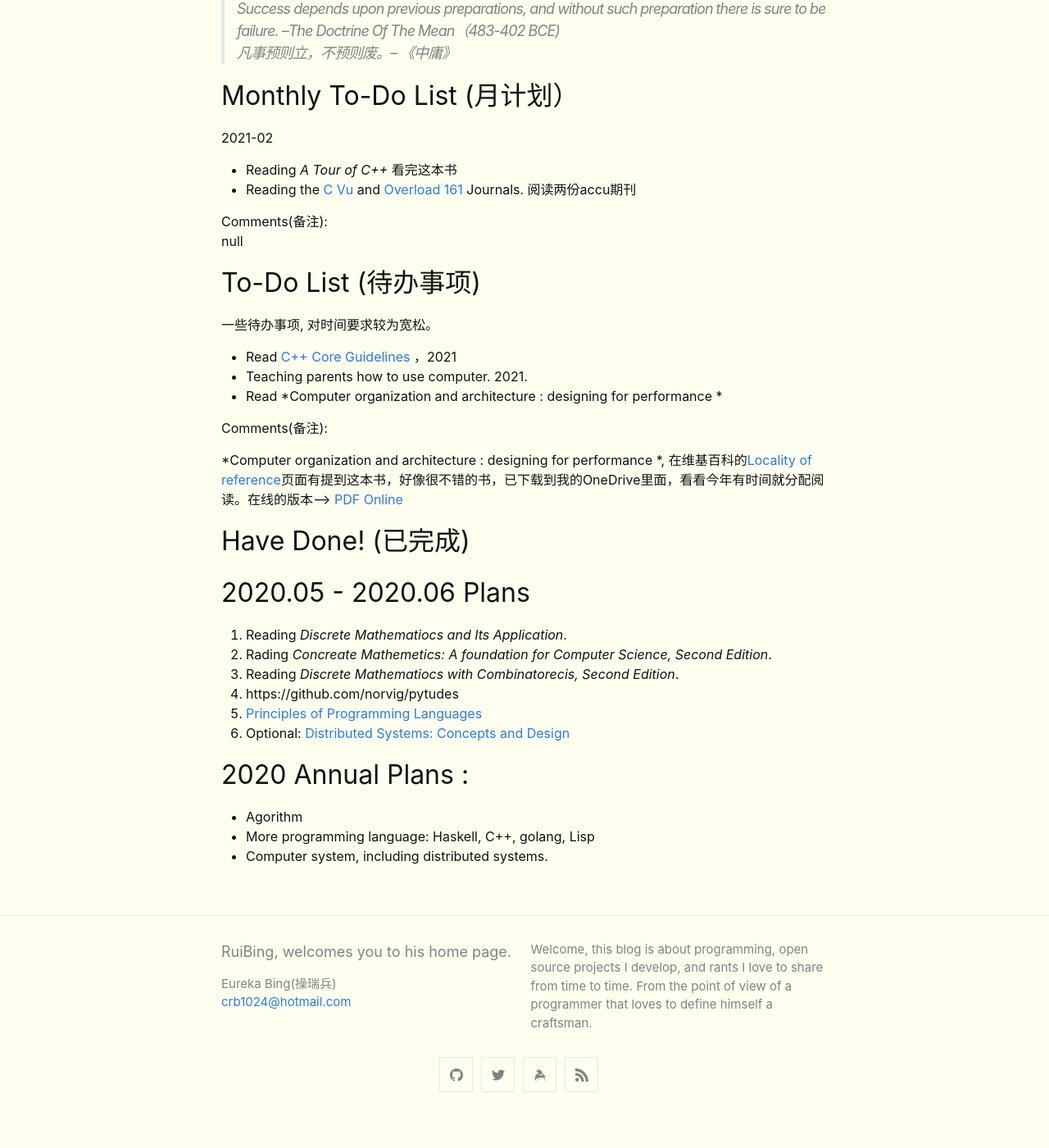
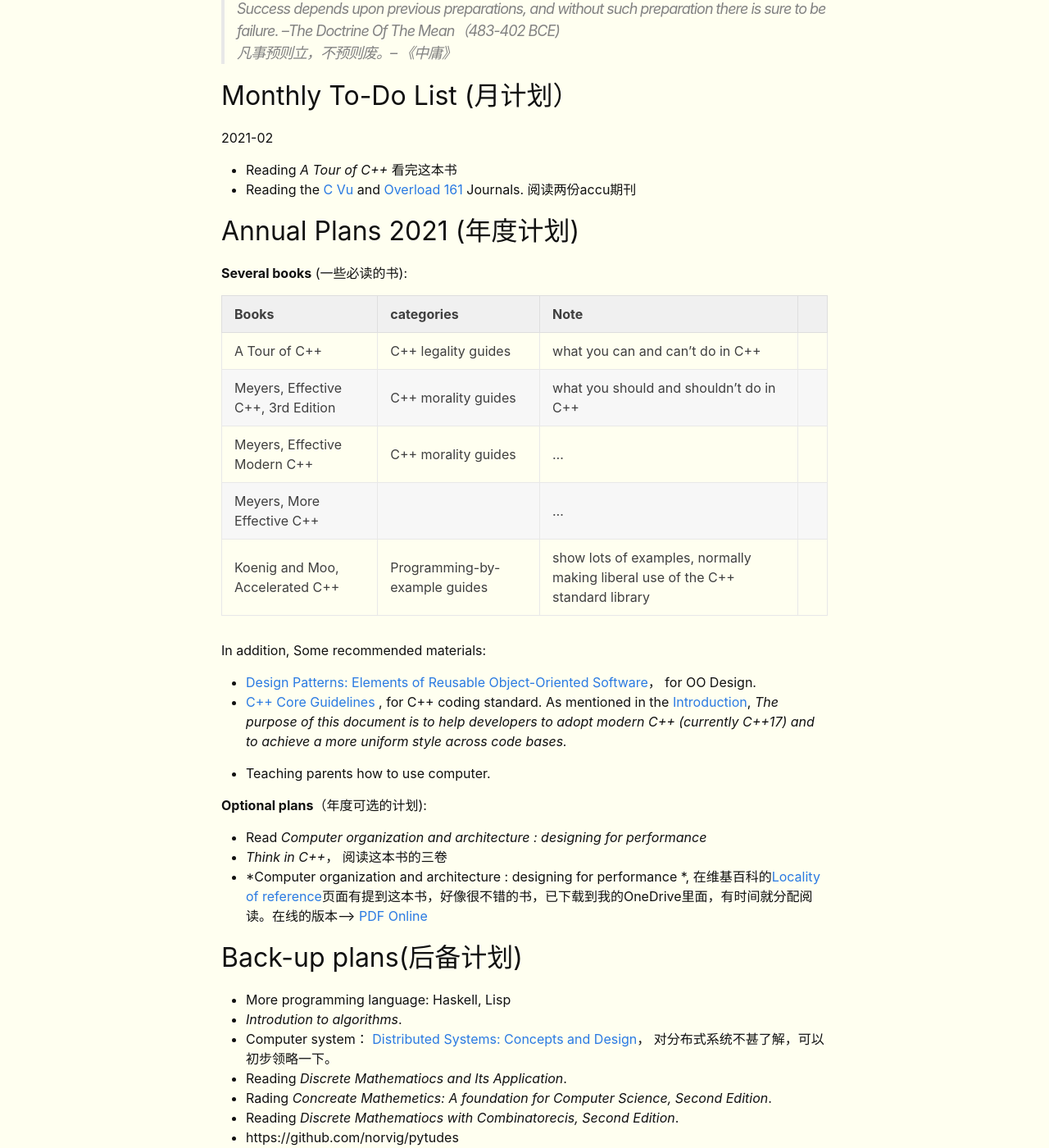
Before and after one commit to crb912/crb912.github.io, a Jekyll site: the page built from _posts/2099-12-28-My-Plans.md, in a window 1280 px wide and 1400 px high, scrolled down 197 px. Shown: the whole window at 82% size. Built offline with Jekyll 4.4.1, drawn with Linux system fonts in a browser that asks for light colours; before the commit the page ends 1559 px from its top, so only the background shows below that; some of the changed text lies outside the part shown.

Commit message:
update my plans

```diff
--- a/_posts/2099-12-28-My-Plans.md
+++ b/_posts/2099-12-28-My-Plans.md
@@ -15,34 +15,50 @@ category: private
 - Reading *A Tour of C++*   看完这本书
 - Reading the [C Vu](https://members.accu.org/index.php/journal/cvu_by_cover) and [Overload 161](https://accu.org/journals/overload/29/161/overload161.pdf)  Journals.  阅读两份accu期刊
 
-Comments(备注):
-null
+
+## Annual Plans 2021 (年度计划) <a name="annual_plans_2021"></a>
+**Several books** (一些必读的书):
+
+|  Books  |   categories |  Note  |
+|---|---|---|
+|   A Tour of C++  |  C++ legality guides |  what you can and can’t do in C++ |
+| Meyers, Effective C++, 3rd Edition |  C++ morality guides |what you should and shouldn’t do in C++ |  |
+| Meyers,  Effective Modern C++ |  C++ morality guides | ... |
+| Meyers,  More Effective C++ | | ... |
+|Koenig and Moo,  Accelerated C++ | Programming-by-example guides |  show lots of examples, normally making liberal use of the C++ standard library |
+
+In addition, Some recommended materials:
+
+- [Design Patterns: Elements of Reusable Object-Oriented Software](https://www.amazon.com/Design-Patterns-Elements-Reusable-Object-Oriented/dp/0201633612)， for OO Design.
+- [C++ Core Guidelines](http://isocpp.github.io/CppCoreGuidelines/CppCoreGuidelines) , for C++ coding standard. As mentioned in the  [Introduction](http://isocpp.github.io/CppCoreGuidelines/CppCoreGuidelines#in-introduction), *The purpose of this document is to help developers to adopt modern C++ (currently C++17) and to achieve a more uniform style across code bases.*
+
+- Teaching parents how to use computer.
+
+**Optional plans**（年度可选的计划):
+
+- Read *Computer organization and architecture : designing for performance*
+- *Think in C++*， 阅读这本书的三卷
+- *Computer organization and architecture : designing for performance *, 在维基百科的[Locality of reference](https://en.wikipedia.org/wiki/Locality_of_reference#cite_note-2)页面有提到这本书，好像很不错的书，已下载到我的OneDrive里面，有时间就分配阅读。在线的版本--> [PDF Online](http://home.ustc.edu.cn/~leedsong/reference_books_tools/Computer%20Organization%20and%20Architecture%2010th%20-%20William%20Stallings.pdf)
+
+## Back-up plans(后备计划)
+- More programming language: Haskell, Lisp
+- *Introdution to algorithms*.
+- Computer system： [Distributed Systems: Concepts and Design](https://www.amazon.com/Distributed-Systems-Concepts-Design-5th/dp/0132143011)， 对分布式系统不甚了解，可以初步领略一下。
+- Reading *Discrete Mathematiocs and Its Application*.
+- Rading *Concreate Mathemetics: A foundation for Computer Science, Second Edition*.
+- Reading *Discrete Mathematiocs with Combinatorecis, Second Edition*.
+- https://github.com/norvig/pytudes
+- [Principles of Programming Languages](https://www.cs.bham.ac.uk/~udr/popl/index.html)
 
 
-## To-Do List (待办事项)
-一些待办事项, 对时间要求较为宽松。
+## Three-year plans
 
-- Read [C++ Core Guidelines](https://github.com/isocpp/CppCoreGuidelines/blob/master/CppCoreGuidelines.md) ，2021
-- Teaching parents how to use computer.  2021.
-- Read *Computer organization and architecture : designing for performance *
+- Raise a puppy, 养一只小狗
+- Raising fish, 用水族箱养鱼
+- 想买个电动汽车，特斯拉或比亚迪，周末带我家猫猫狗狗出去兜风。该计划取决于以后的个人经济状态。
 
 
-Comments(备注):
 
-*Computer organization and architecture : designing for performance *, 在维基百科的[Locality of reference](https://en.wikipedia.org/wiki/Locality_of_reference#cite_note-2)页面有提到这本书，好像很不错的书，已下载到我的OneDrive里面，看看今年有时间就分配阅读。在线的版本--> [PDF Online](http://home.ustc.edu.cn/~leedsong/reference_books_tools/Computer%20Organization%20and%20Architecture%2010th%20-%20William%20Stallings.pdf)
+---
 
 ## Have Done! (已完成)
-
-## 2020.05 - 2020.06 Plans
-1. Reading *Discrete Mathematiocs and Its Application*.
-2. Rading *Concreate Mathemetics: A foundation for Computer Science, Second Edition*.
-3. Reading *Discrete Mathematiocs with Combinatorecis, Second Edition*.
-4. https://github.com/norvig/pytudes
-5. [Principles of Programming Languages](https://www.cs.bham.ac.uk/~udr/popl/index.html)
-6. Optional: [Distributed Systems: Concepts and Design](https://www.amazon.com/Distributed-Systems-Concepts-Design-5th/dp/0132143011)
-
-## 2020 Annual Plans :
-
-- Agorithm
-- More programming language: Haskell, C++, golang, Lisp
-- Computer system, including distributed systems.
```
